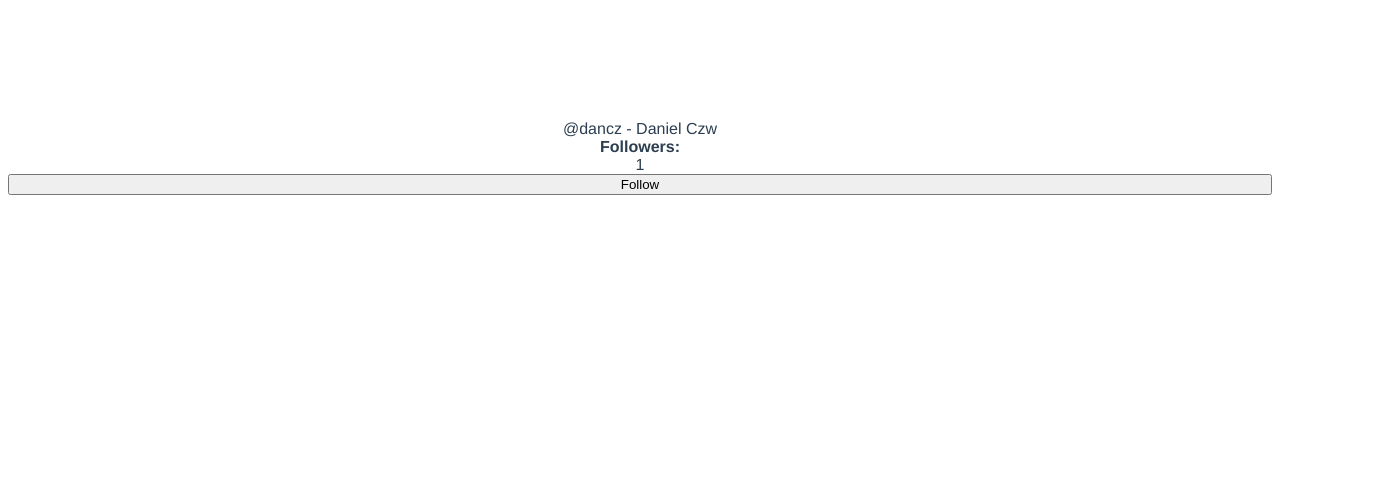
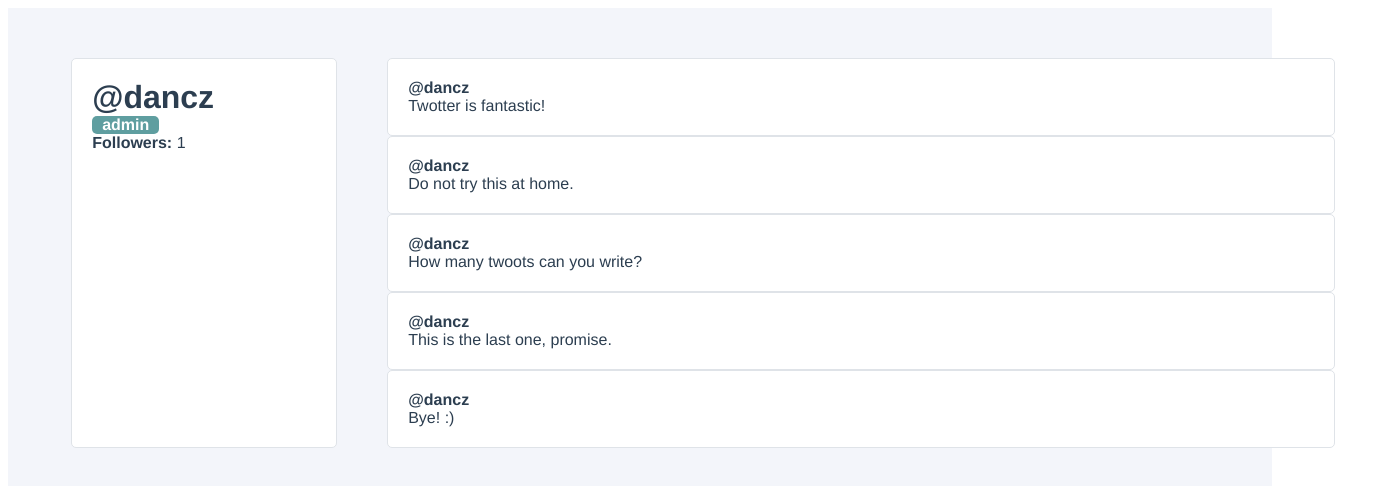
Before and after one commit to danczw/Twotter, a Vue app: page / in a window 1280 px wide. Shown: the top 486 px of the page, 1398 px wide, since content can reach past the window. Built offline with nearby package versions, Linux system fonts and the light colour scheme.

Commit message:
added twoots using for loop and second component

```diff
--- a/src/App.vue
+++ b/src/App.vue
@@ -1,48 +1,15 @@
 <template>
   <div id='app'>
-    {{ user.username }} - {{ fullName }}
-    <strong>Followers: </strong> {{ followers }}
-    <button @click='followUser'>Follow</button>
+    <UserProfile/>
   </div>
 </template>
 
 <script>
+import UserProfile from './components/UserProfile';
 
 export default {
   name: 'App',
-  data() {
-    return {
-      followers: 0,
-      user: {
-        id: 1,
-        username: '@dancz',
-        firstName: 'Daniel',
-        lastName: 'Czw',
-        email: 'me@you.com',
-        isAdmin: true
-      }
-    }
-  },
-  watch: {
-    followers(newFollowerCount, oldFollowerCount) {
-      if (oldFollowerCount < newFollowerCount) {
-        console.log(`${this.user.username} has gained a follower`)
-      }
-    }
-  },
-  computed: {
-    fullName() {
-      return `${this.user.firstName} ${this.user.lastName}`
-    }
-  },
-  methods: {
-    followUser() {
-      this.followers++
-    }
-  },
-  mounted() {
-    this.followUser();
-  }
+  components: { UserProfile }
 }
 </script>
 
@@ -51,11 +18,8 @@
   font-family: Avenir, Helvetica, Arial, sans-serif;
   -webkit-font-smoothing: antialiased;
   -moz-osx-font-smoothing: grayscale;
-  text-align: center;
   color: #2c3e50;
-  margin-top: 60px;
-  display: flex;
-  flex-direction: column;
-  text-align: center
+  min-height: 100vh;
+  background-color: #f3f5fa;
 }
 </style>
--- /dev/null
+++ b/src/components/TwootItem.vue
@@ -0,0 +1,48 @@
+<template>
+    <div class='twoot-item'>
+        <div class='user-profile__twoot'>
+            <div class='twoot-item__user'>
+                @{{ username }}
+            </div>
+            <div class='twoot-item__content'>
+                {{ twoot.content }}
+            </div>
+        </div>
+    </div>
+</template>
+
+<script>
+export default {
+    name: 'TwootItem',
+    props: {
+        username: {
+            type: String,
+            required: true
+        },
+        twoot: {
+            type: Object,
+            required: true
+        }
+    }
+};
+</script>
+
+<style>
+.twoot-item {
+    padding: 20px;
+    background-color: white;
+    border-radius: 5px;
+    border: 1px solid #dfe3e8;
+    box-sizing: border-box;
+    cursor: pointer;
+    transition: all 0.25s ease
+}
+
+.twoot-item:hover {
+    transform: scale(1.1, 1.1)
+}
+
+.twoot-item__user {
+    font-weight: bold;
+}
+</style>
--- /dev/null
+++ b/src/components/UserProfile.vue
@@ -0,0 +1,95 @@
+<template>
+  <div class='user-profile'>
+    <div class='user-profile__user-panel'>
+      <h1 class='user-profile__username'>@{{ user.username }}</h1>
+      <div class='user-profile__admin-badge' v-if='user.isAdmin'>admin</div>
+      <div class='user-profile__follower-count'>
+        <strong>Followers: </strong> {{ followers }}
+      </div>
+    </div>
+    <div class='user-profile__twoots-wrapper'>
+        <TwootItem v-for='twoot in user.twoots' :key='twoot.id' :username='user.username' :twoot='twoot' />
+    </div>
+  </div>
+</template>
+
+<script>
+import TwootItem from './TwootItem';
+
+export default {
+  name: 'App',
+  components: { TwootItem },
+  data() {
+    return {
+      followers: 0,
+      user: {
+        id: 1,
+        username: 'dancz',
+        firstName: 'Daniel',
+        lastName: 'Czw',
+        email: 'me@you.com',
+        isAdmin: true,
+        twoots: [
+            { id: 1, content: 'Twotter is fantastic!'},
+            { id: 2, content: 'Do not try this at home.'},
+            { id: 3, content: 'How many twoots can you write?'},
+            { id: 4, content: 'This is the last one, promise.'},
+            { id: 5, content: 'Bye! :)'}
+        ]
+      }
+    }
+  },
+  watch: {
+    followers(newFollowerCount, oldFollowerCount) {
+      if (oldFollowerCount < newFollowerCount) {
+        console.log(`${this.user.username} has gained a follower`)
+      }
+    }
+  },
+  computed: {
+    fullName() {
+      return `${this.user.firstName} ${this.user.lastName}`
+    }
+  },
+  methods: {
+    followUser() {
+      this.followers++
+    }
+  },
+  mounted() {
+    this.followUser();
+  }
+}
+</script>
+
+<style>
+.user-profile {
+    display: grid;
+    grid-template-columns: 1fr 3fr;
+    width: 100%;
+    padding: 50px 5%;
+}
+
+.user-profile__user-panel {
+    display: flex;
+    flex-direction: column;
+    margin-right: 50px;
+    padding: 20px;
+    background-color: white;
+    border-radius: 5px;
+    border: 1px solid #dfe3e8
+}
+
+.user-profile__admin-badge {
+    background: cadetblue;
+    color: white;
+    border-radius: 5px;
+    margin-right: auto;
+    padding: 0 10px;
+    font-weight: bold;
+}
+
+h1 {
+    margin: 0;
+}
+</style>
```
